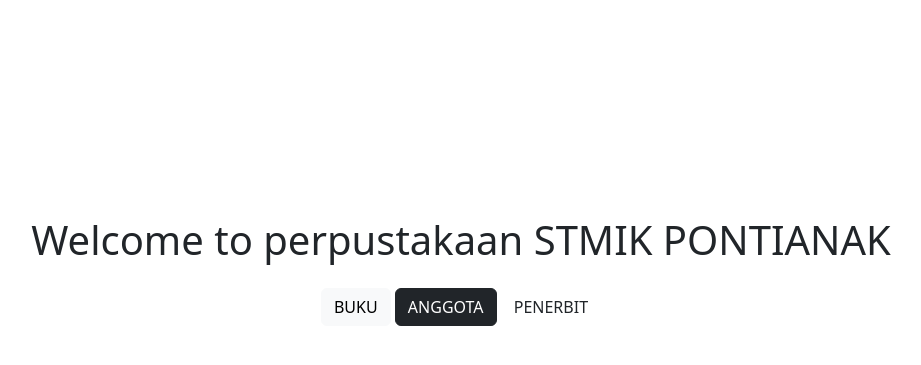
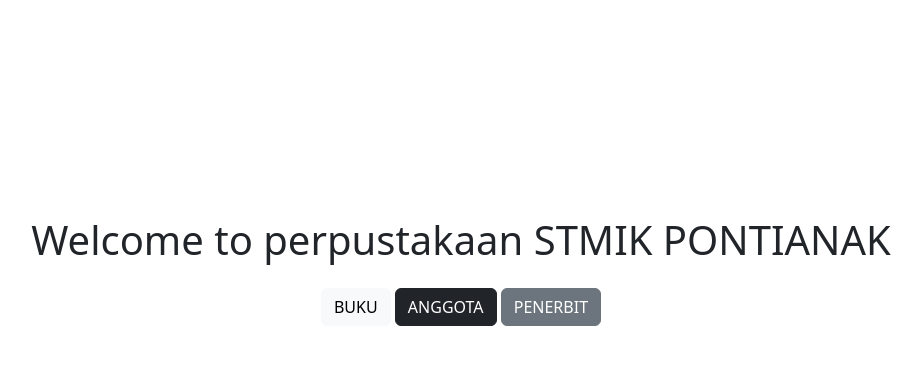
Before and after one commit to Wahyu-30/perpus, a Django app: page / in a window 1280 px wide. Shown: the top 365 px of the page, without its empty margins (179-1100 px from the left). Run offline with Django 5.2, Linux system fonts and the light colour scheme.

Commit message:
ganti button

```diff
--- a/templates/awal.html
+++ b/templates/awal.html
@@ -11,7 +11,7 @@
     <div class="text-center">
         <a type="button" class="btn btn-light" href="{{'buku'}}">BUKU</a>
         <a type="button" class="btn btn-dark" href="{{'anggota'}}">ANGGOTA</a>
-        <a type="button" class="btn btn-error" href="{{'penerbit'}}">PENERBIT</a>
+        <a type="button" class="btn btn-secondary" href="{{'penerbit'}}">PENERBIT</a>
     </div>
     <script src="https://cdn.jsdelivr.net/npm/bootstrap@5.3.3/dist/js/bootstrap.bundle.min.js" integrity="sha384-YvpcrYf0tY3lHB60NNkmXc5s9fDVZLESaAA55NDzOxhy9GkcIdslK1eN7N6jIeHz" crossorigin="anonymous"></script>
   </body>
```
